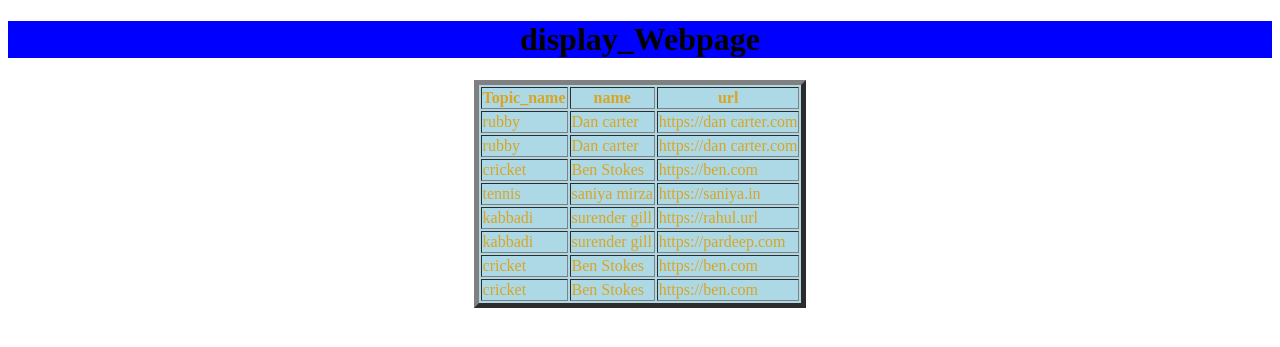
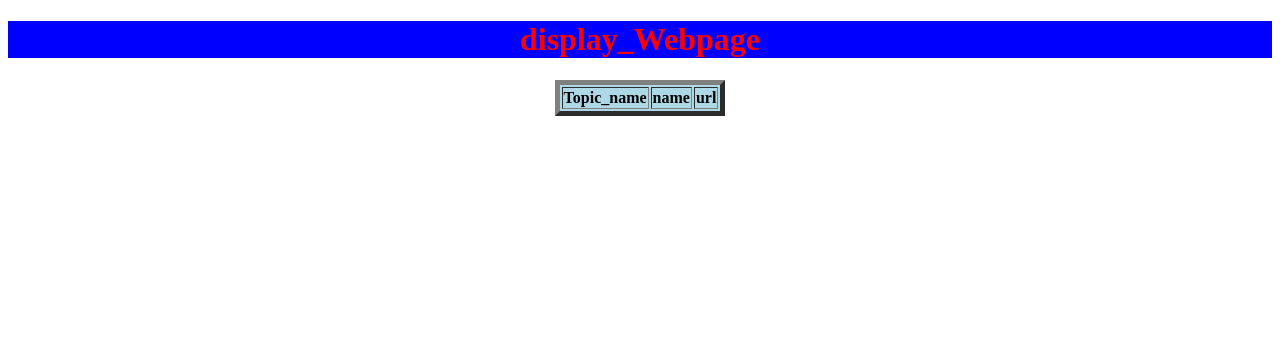
Before and after one commit to yashwanth22902/models_project, a Django app: page /display_Webpage/ in a window 1280 px wide. Shown: the top 347 px of the page. Run offline with Django 4.2, Linux system fonts and the light colour scheme; data comes from the database, SQL or seed files in the repository; both versions use the stored data as it was after the commit; lists and menus that the app fills with data are empty.

Commit message:
first commit

```diff
--- a/app/views.py
+++ b/app/views.py
@@ -2,18 +2,50 @@ from django.shortcuts import render
 
 # Create your views here.
 from app.models import *
+from django.http import HttpResponse
+from django.db.models import Q
 
 def display_topics(request):
     QLTO =Topic.objects.all()
+    QLTO=Topic.objects.all().order_by('topic_name')
     d={'topics':QLTO}
     return render(request,'display_topics.html',context=d)
 
 def display_Webpage(request):
     QLWO=Webpage.objects.all()
+    QLWO=Webpage.objects.all().order_by('name')
+    QLWO=Webpage.objects.filter(name__endswith='y')
+    QLWO=Webpage.objects.filter(url__endswith='url')
+    QLWO=Webpage.objects.all()
+    QLWO=Webpage.objects.filter(Q(name__startswith='r')& Q(url__contains='h'))
     d={'Webpage':QLWO}
     return render(request,'display_Webpage.html',context=d)
 
 def display_AcessRecord(request):
     QLAO=AcessRecord.objects.all()
+    QLAO=AcessRecord.objects.all().order_by('-author')
+    QLAO=AcessRecord.objects.all()
     d={'AcessRecord':QLAO}
     return render(request,'display_AcessRecord.html',d)
+
+
+
+
+
+
+
+def update_Webpage(request):
+    QLWO=Webpage.objects.all()
+    d={'Webpage':QLWO}
+    #Webpage.objects.filter(topic_name='cricket').update(name='Ben Stokes')
+    #Webpage.objects.filter(topic_name='tennis').update(name='saniya mirza')
+    #Webpage.objects.filter(topic_name='kabbadi').update(name='surender gill')
+    #CTO=Webpage.objects.get_or_create(topic_name='cricket')[0]
+    #CTO.save()
+    #CTO=Webpage.objects.update_or_create(topic_name='cricket',defaults={'name':'dhoni'})
+    QLWO=Webpage.objects.all()
+    Webpage.objects.filter(topic_name='rubby').update(url='https://dan carter.com')
+    Webpage.objects.filter(topic_name='cricket').update(url='https://ben.com')
+    Webpage.objects.filter(name='saniya mirza').update(url='https://saniya.in')
+
+    return render(request,'display_Webpage.html',d)
--- a/project23/urls.py
+++ b/project23/urls.py
@@ -23,5 +23,6 @@ urlpatterns = [
     path('display_topics/',display_topics,name='display_topics'),
     path('display_Webpage/',display_Webpage,name='display_Webpage'),
     path('display_AcessRecord/',display_AcessRecord,name='display_AcessRecord'),
+    path('update_Webpage/',update_Webpage,name='update_Webpage'),
 
 ]
--- a/templates/display_Webpage.html
+++ b/templates/display_Webpage.html
@@ -8,12 +8,12 @@
         h1{
             background-color: blue;
             text-align: center;
-            color: black;
+            color: red;
             border: 0cqmax;
         }
         table{
             background-color: lightblue;
-            color:goldenrod;
+            color:black;
 
         }
     </style>
@@ -22,8 +22,9 @@
     <center>
         <h1>display_Webpage</h1>
         <table border="5px">
-            <tr><th>Topic_name</th>
-            <th>name</th>
+            <tr>
+                <th>Topic_name</th>
+                <th>name</th>
             <th>url</th></tr>
             {% for Wo in Webpage %}
             <tr>
--- a/templates/display_topics.html
+++ b/templates/display_topics.html
@@ -8,12 +8,12 @@
         h1{
             background-color: blue;
             text-align: center;
-            color: black;
+            color: yellowgreen;
             border: 0cqmax;
         }
         table{
             background-color: lightblue;
-            color: lab(from color l a b);
+            color: black;
 
         }
     </style>
```
Also changed, not shown: db.sqlite3.
